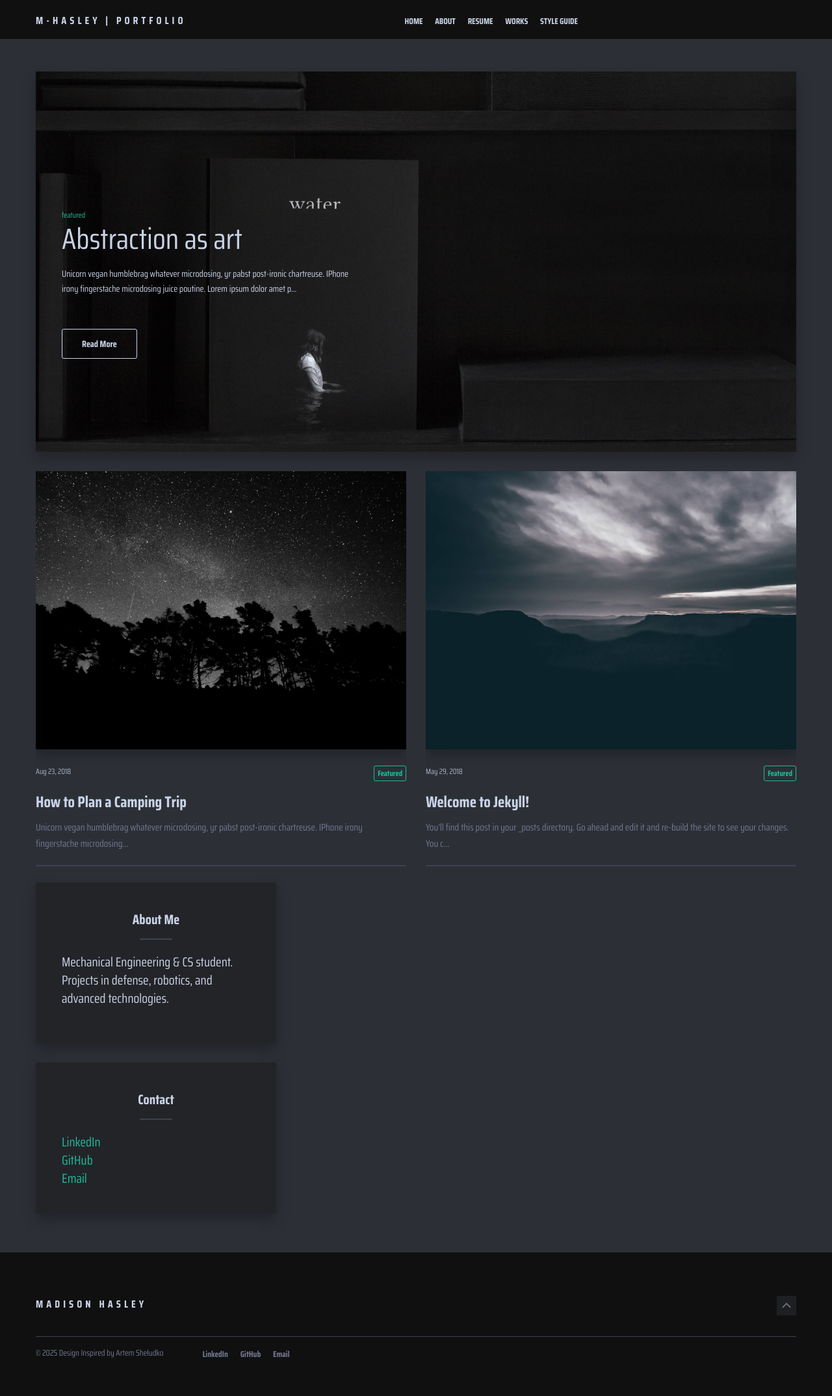
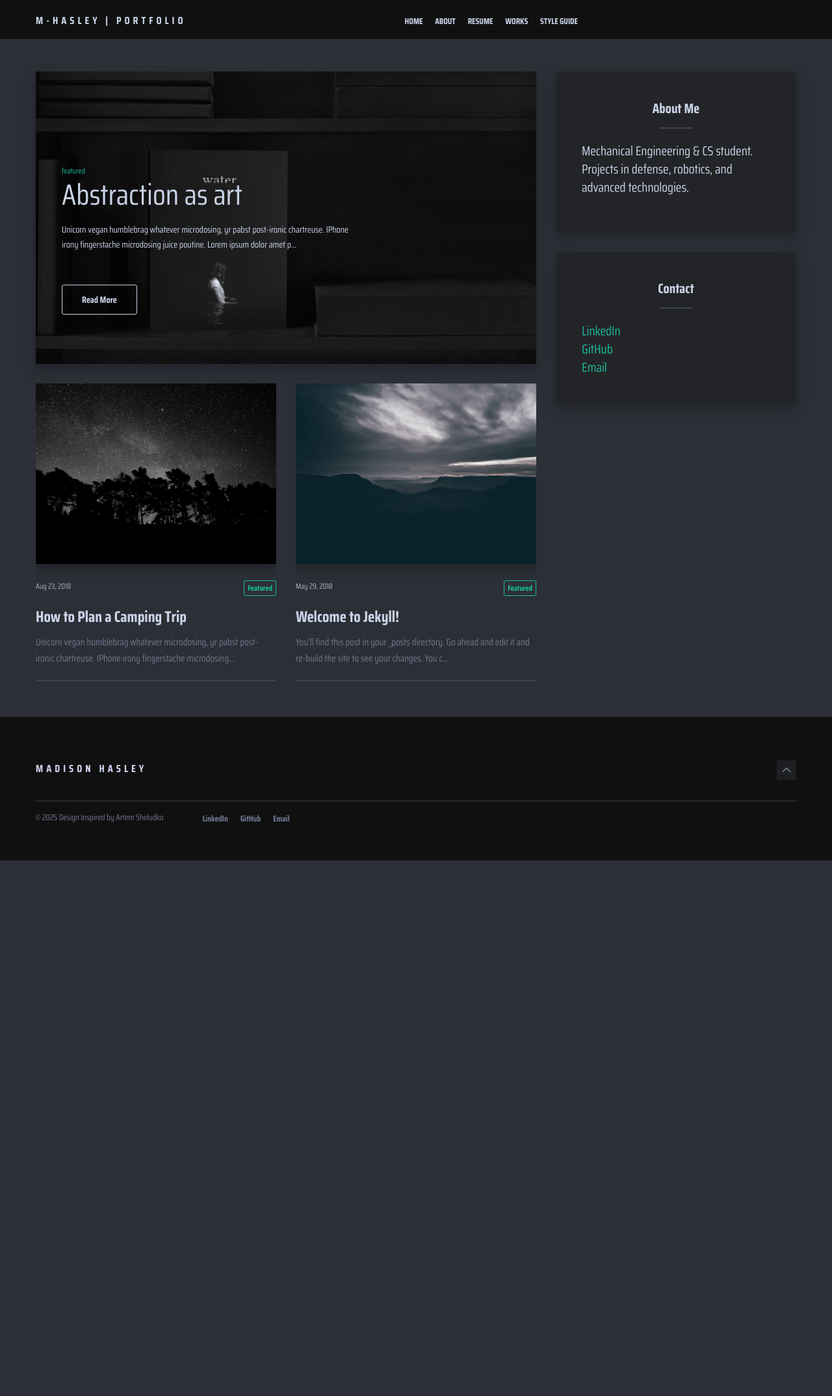
Before and after one commit to mhasley/mhasley.github.io, a Jekyll site: the page built from index.html, in a window 1280 px wide. Shown: the whole page at 65% size. Built offline with Jekyll 4.4.1, drawn with Linux system fonts in a browser that asks for light colours; nearby versions of some CDN libraries; the list of posts is cut into pages by our own code; after the commit the page ends 1324 px from its top, so only the background shows below that.

Commit message:
Update index.html

```diff
--- a/index.html
+++ b/index.html
@@ -4,12 +4,15 @@ layout: default
 
 <div class="container">
   <div class="row">
+
+    <!-- MAIN CONTENT -->
+    <div class="col col-12 col-t-8">
+
       {% assign featured_posts = site.posts | where_exp: "post", "post.tags contains 'featured'" %}
 
       <!-- BIG FEATURED POST -->
       {% assign hero = featured_posts | first %}
       {% if hero %}
-    <div class="col col-12">
       <article class="article-first">
         <div class="article-image-first"
           style="background-image: url({{ '/img/' | prepend: site.baseurl | append: hero.image }})">
@@ -38,13 +41,9 @@ layout: default
           </div>
         </div>
       </article>
-    </div>
       {% endif %}
-  </div>
-</div>
 
       <!-- TWO FEATURED GRID POSTS -->
-<div class="container">
       <div class="row">
         {% assign grid_posts = featured_posts | slice: 1, 2 %}
         {% for post in grid_posts %}
@@ -92,13 +91,13 @@ layout: default
         </div>
         {% endfor %}
       </div>
+
     </div>
 
-<!-- OPTIONAL: sidebar + contact -->
-<div class="container">
-  <div class="row">
-    <div class="col col-12 col-t-4 col-t-offset-8">
+    <!-- SIDEBAR -->
+    <div class="col col-12 col-t-4">
       {% include sidebar.html %}
     </div>
+
   </div>
 </div>
```
Lines whose indentation alone changed are shown as unchanged.
